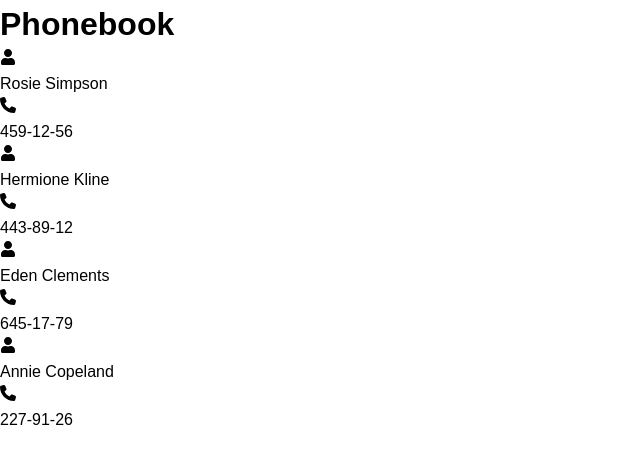
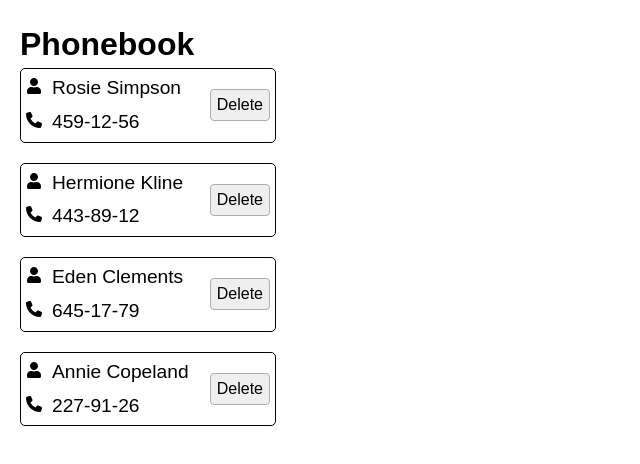
Before and after one commit to atremat/goit-react-hw-03, a React (Vite) app: page / in a window 1280 px wide. Shown: the top 464 px of the page, without its empty margins (0-640 px from the left). Built offline with nearby package versions, Linux system fonts and the light colour scheme.

Commit message:
contactlist styles added

```diff
--- a/src/App.css
+++ b/src/App.css
@@ -23,3 +23,7 @@ img {
   display: block;
   max-width: 100%;
 }
+
+.main {
+  padding: 20px;
+}
--- a/src/App.jsx
+++ b/src/App.jsx
@@ -16,7 +16,7 @@ function App() {
   const [contacts, setContacts] = useState(() => contactList);
 
   return (
-    <div>
+    <div className="main">
       <h1>Phonebook</h1>
       <ContactForm />
       <SearchBox />
--- a/src/components/Contact/Contact.jsx
+++ b/src/components/Contact/Contact.jsx
@@ -1,17 +1,23 @@
 import { FaPhone } from "react-icons/fa6";
 import { FaUser } from "react-icons/fa";
+import css from "./Contact.module.css";
 
 export default function Contact({ name, number }) {
   return (
-    <li>
-      <div>
-        <FaUser />
-        <p>{name}</p>
+    <li className={css.listItem}>
+      <div className={css.leftWrapper}>
+        <div className={css.nameWrapper}>
+          <FaUser />
+          <span className={css.name}>{name}</span>
+        </div>
+        <div className={css.numberWrapper}>
+          <FaPhone />
+          <span className={css.number}>{number}</span>
+        </div>
       </div>
-      <div>
-        <FaPhone />
-        <p>{number}</p>
-      </div>
+      <button type="button" className={css.btnDelete}>
+        Delete
+      </button>
     </li>
   );
 }
--- a/src/components/Contact/Contact.module.css
+++ b/src/components/Contact/Contact.module.css
@@ -0,0 +1,33 @@
+.listItem {
+  border: 1px solid #000;
+  border-radius: 5px;
+  display: flex;
+  width: 256px;
+  justify-content: space-between;
+  align-items: center;
+  padding: 5px;
+}
+
+.name {
+  padding-left: 10px;
+  font-size: 1.2em;
+}
+
+.numberWrapper {
+  padding-top: 5px;
+}
+
+.number {
+  padding-left: 10px;
+  font-size: 1.2em;
+}
+
+.btnDelete {
+  border: 1px solid #adadad;
+  border-radius: 4px;
+  height: 2em;
+}
+
+.btnDelete:hover {
+  border: 1px solid #d20808;
+}
--- a/src/components/ContactList/ContactList.jsx
+++ b/src/components/ContactList/ContactList.jsx
@@ -1,8 +1,9 @@
 import Contact from "../Contact/Contact";
+import css from "./ContactList.module.css";
 
 export default function ContactList({ contacts }) {
   return (
-    <ul>
+    <ul className={css.list}>
       {contacts.map(({ id, name, number }) => {
         return <Contact key={id} name={name} number={number} />;
       })}
--- a/src/components/ContactList/ContactList.module.css
+++ b/src/components/ContactList/ContactList.module.css
@@ -0,0 +1,5 @@
+.list {
+  display: flex;
+  flex-direction: column;
+  gap: 20px;
+}
```
